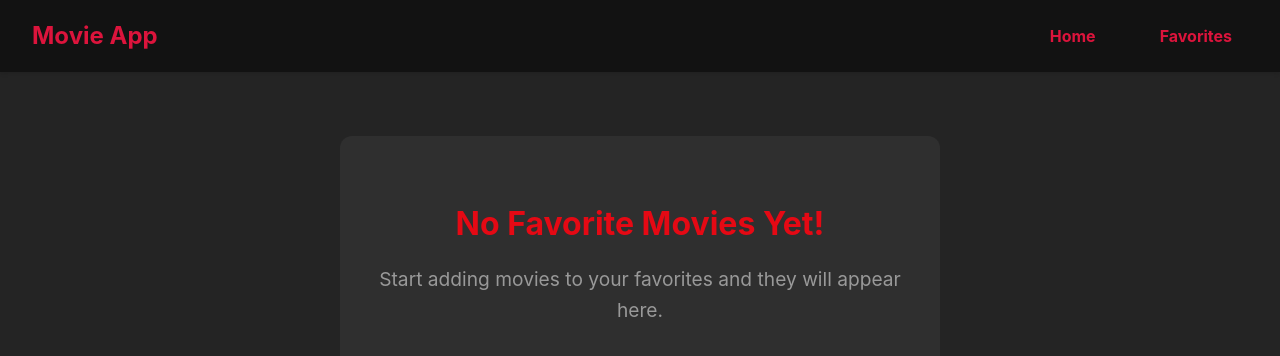
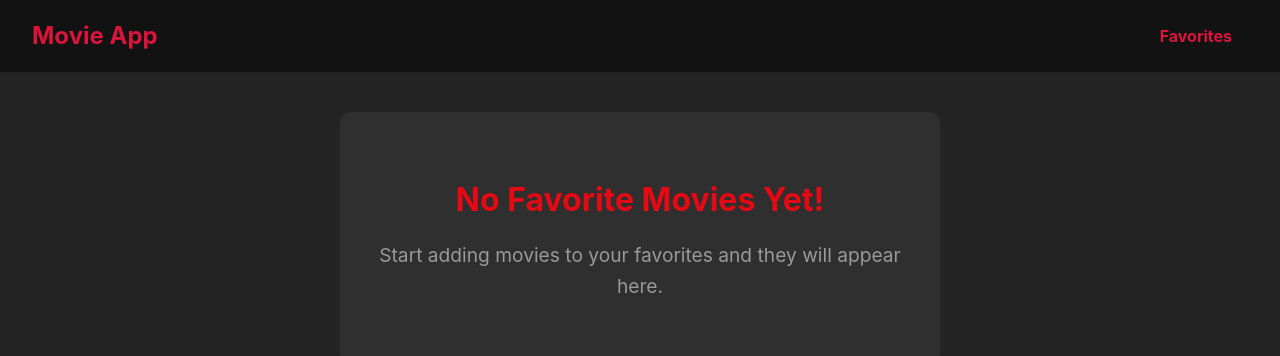
Before and after one commit to Mahmud-Alam/react-movie-gallery-app, a React (Vite) app: page /favorites in a window 1280 px wide. Shown: the top 356 px of the page. Built offline with nearby package versions, Linux system fonts and the light colour scheme.

Commit message:
add sticky Navbar

```diff
--- a/src/components/NavBar.jsx
+++ b/src/components/NavBar.jsx
@@ -1,18 +1,31 @@
-import { Link } from "react-router-dom"
-import '../styles/Navbar.css'
+import { Link } from "react-router-dom";
+import "../styles/Navbar.css";
+import { useState } from "react";
 
 function NavBar() {
+  const [nav, setNav] = useState(false);
+
+  const changeValueOnScroll = () => {
+    const scrollValue = document?.documentElement?.scrollTop;
+    scrollValue > 100 ? setNav(true) : setNav(false);
+    // console.log(scrollValue);
+  };
+
+  addEventListener("scroll", changeValueOnScroll);
+
   return (
-    <nav className="navbar">
-        <div className="navbar-brand">
-            <Link to='/'>Movie App</Link>
-        </div>
-        <div className="navbar-links">
-            <Link to='/' className="nav-link">Home</Link>
-            <Link to='/favorites' className="nav-link">Favorites</Link>
-        </div>
+    <nav className={`${nav === true ? "sticky navbar" : "navbar"}`}>
+      <div className="navbar-brand">
+        <Link to="/">Movie App</Link>
+      </div>
+      <div className="navbar-links">
+        {/* <Link to='/' className="nav-link">Home</Link> */}
+        <Link to="/favorites" className="nav-link">
+          Favorites
+        </Link>
+      </div>
     </nav>
-  )
+  );
 }
 
-export default NavBar
+export default NavBar;
--- a/src/components/cards/MovieCard.jsx
+++ b/src/components/cards/MovieCard.jsx
@@ -5,7 +5,7 @@ import 'bootstrap-icons/font/bootstrap-icons.css';
 import "../../styles/MovieCard.css";
 
 function MovieCard({ movie, ratingFunc }) {
-    console.log(movie);
+    // console.log(movie);
 
   const rating = customRound(movie.vote_average / 2);
   const { isFavorite, addFavorites, removeFavorites } = useMovieContext();
--- a/src/styles/Favorites.css
+++ b/src/styles/Favorites.css
@@ -1,5 +1,5 @@
 .favorites {
-    padding: 2rem;
+    padding: 5rem;
     width: 100%;
     box-sizing: border-box;
   }
@@ -16,7 +16,7 @@
     padding: 4rem 2rem;
     background-color: rgba(255, 255, 255, 0.05);
     border-radius: 12px;
-    margin: 2rem auto;
+    margin: 5rem auto;
     max-width: 600px;
   }
 
--- a/src/styles/Home.css
+++ b/src/styles/Home.css
@@ -1,5 +1,5 @@
 .home {
-    padding: 2rem 0;
+    padding: 5rem 0;
     width: 100%;
     box-sizing: border-box;
   }
@@ -56,7 +56,7 @@
 
   .movies-grid {
     display: grid;
-    grid-template-columns: repeat(auto-fill, minmax(300px, 1fr));
+    grid-template-columns: repeat(auto-fill, minmax(200px, 1fr));
     gap: 1.5rem;
     padding: 1rem;
     width: 100%;
--- a/src/styles/MovieCard.css
+++ b/src/styles/MovieCard.css
@@ -50,6 +50,7 @@
   }
 
   .item_rating i {
+    font-size: 10px;
     color: orange;
     padding-right: 5px;
   }
@@ -106,13 +107,13 @@
   }
 
   .movie-info-text h3 {
-    font-size: 1rem;
+    font-size: 14px;
     margin: 0;
   }
 
   .movie-info-text p {
     color: #999;
-    font-size: 0.9rem;
+    font-size: 12px;
   }
 
   .user-rating {
--- a/src/styles/Navbar.css
+++ b/src/styles/Navbar.css
@@ -5,6 +5,33 @@
   justify-content: space-between;
   align-items: center;
   box-shadow: 0 2px 4px rgba(0, 0, 0, 0.1);
+  width: 100%;
+  position: absolute;
+  z-index: 1000;
+  transition: all 0.5s ease-in-out;
+}
+
+.navbar.sticky {
+  position: fixed;
+  top: 0;
+  left: 0;
+  transition: all 0.5s ease-in-out;
+
+  animation-name: stickyTransition;
+  animation-duration: 0.5s;
+  animation-fill-mode: both;
+  box-shadow: 0 2px 3px rgba(96, 96, 96, 0.1);
+}
+
+@keyframes stickyTransition {
+  0% {
+    opacity: 0;
+    transform: translate3d(0, -100%, 0);
+  }
+  100% {
+    opacity: 1;
+    transform: none;
+  }
 }
 
 .navbar-brand {
```
Lines whose indentation alone changed are shown as unchanged.
